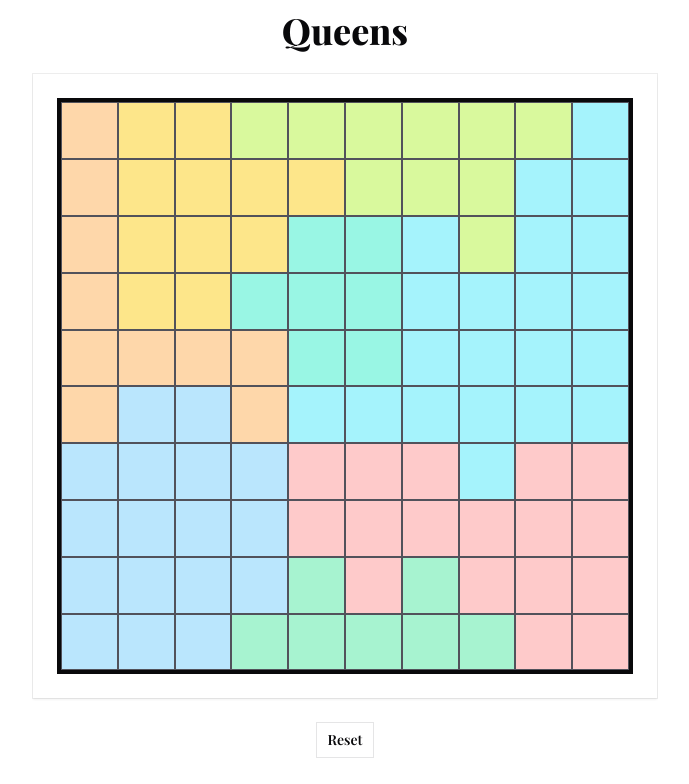
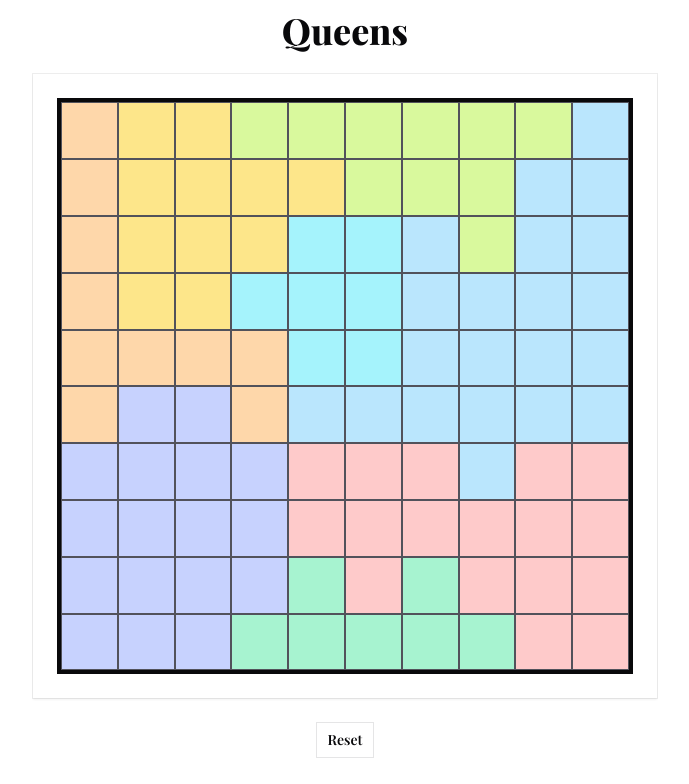
Before and after one commit to cloudyyoung/games, a React (Vite) app: page / in a window 1280 px wide. Shown: the top 784 px of the page, without its empty margins (295-984 px from the left). Built offline with nearby package versions, Linux system fonts and the light colour scheme; a web font is replaced by a local one.

Commit message:
Update App.tsx

```diff
--- a/src/App.tsx
+++ b/src/App.tsx
@@ -128,7 +128,7 @@ const REGION_COLORS = [
   "bg-lime-200 dark:bg-lime-300",
   // "bg-green-200 dark:bg-green-300",
   "bg-emerald-200 dark:bg-emerald-300",
-  "bg-teal-200 dark:bg-teal-300",
+  // "bg-teal-200 dark:bg-teal-300",
   "bg-cyan-200 dark:bg-cyan-300",
   "bg-sky-200 dark:bg-sky-300",
   // "bg-blue-200 dark:bg-blue-300",
```
